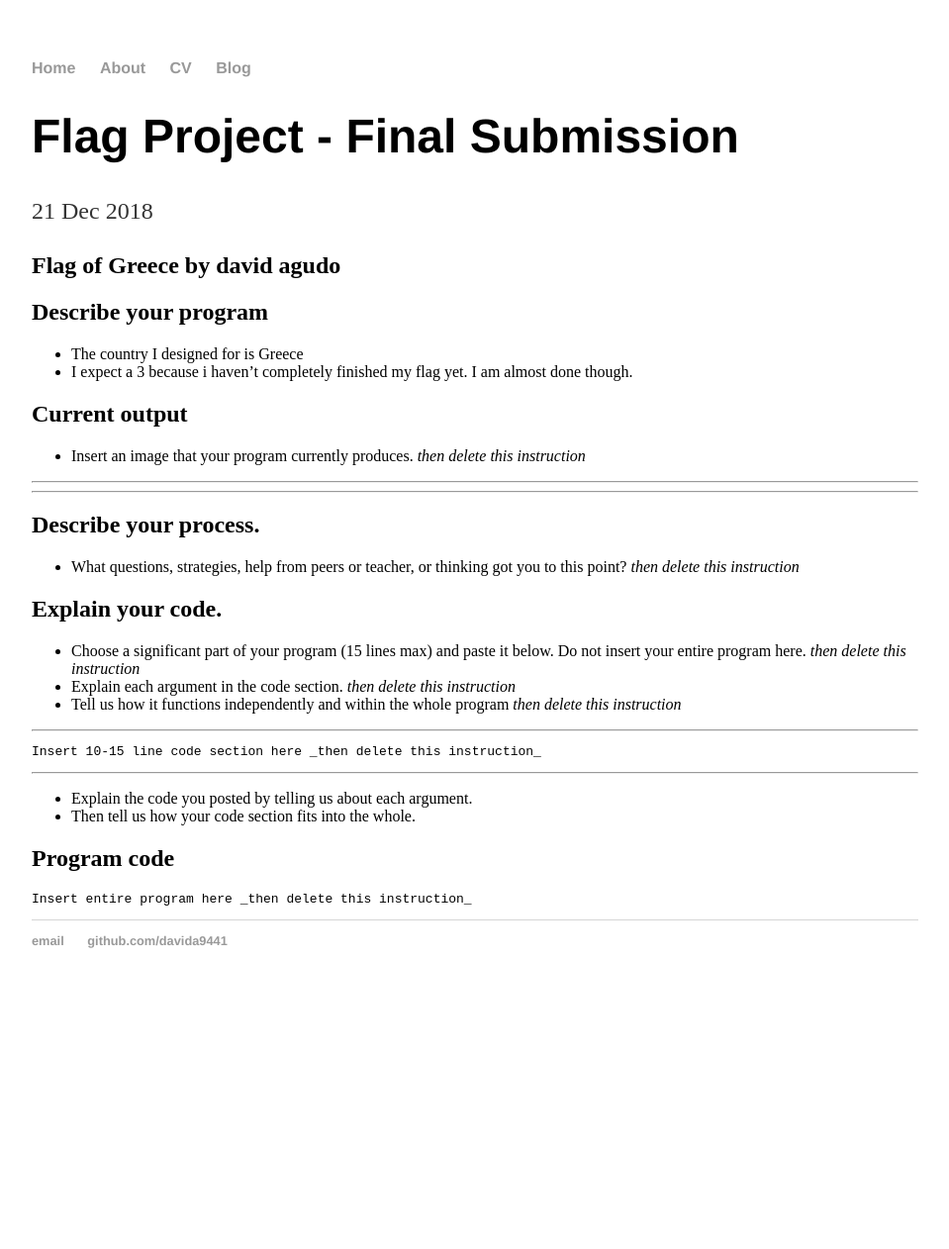
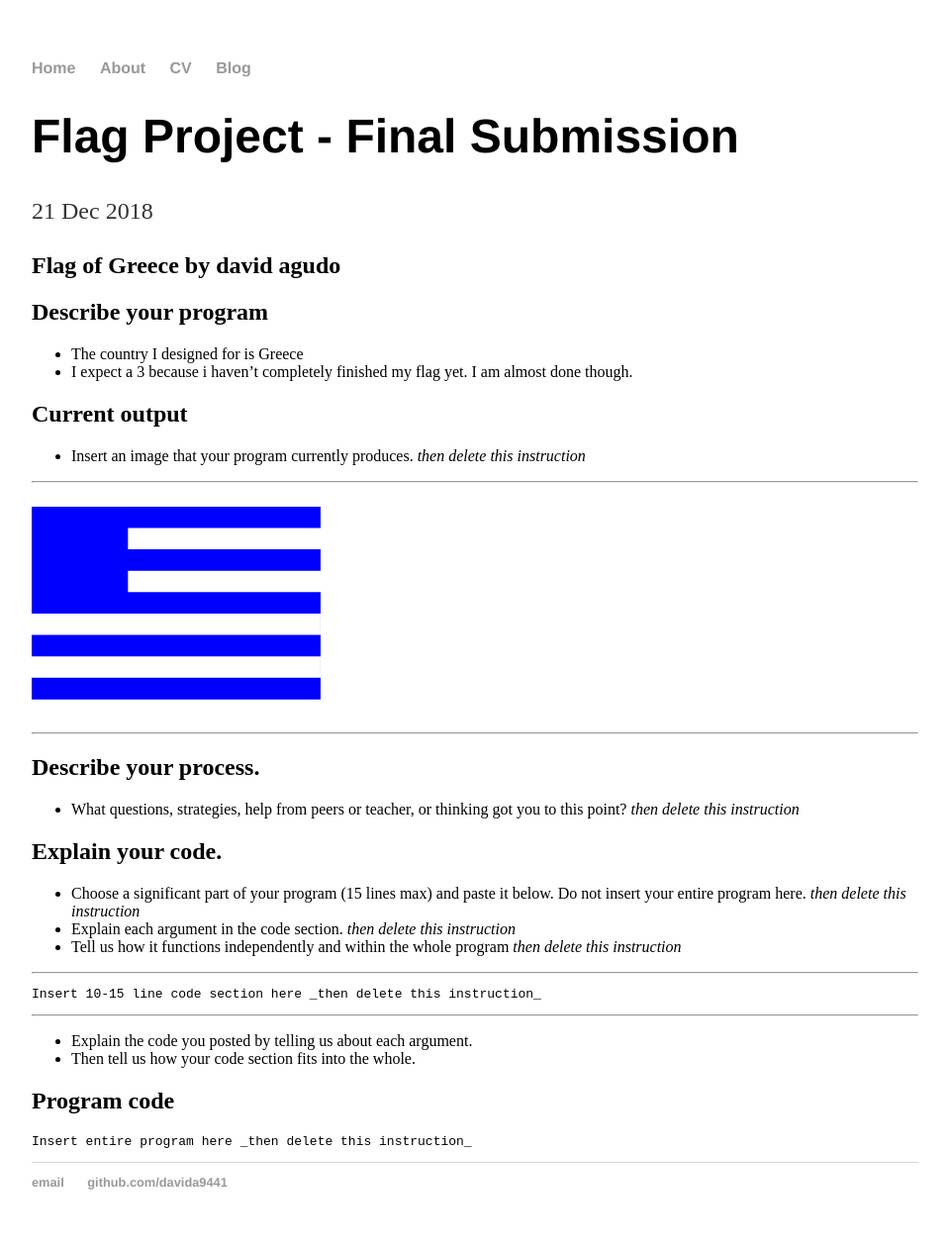
Before and after one commit to davida9441/davida9441.github.io, a Jekyll site: the page built from _posts/2018-12-21-flag-project.md, in a window 1280 px wide. Shown: the whole page at 99% size, without its empty margins (160-1119 px from the left). Built offline with Jekyll 4.4.1, drawn with Linux system fonts in a browser that asks for light colours; before the commit the page ends 1018 px from its top, so only the background shows below that.

Commit message:
Update 2018-12-21-flag-project.md

```diff
--- a/_posts/2018-12-21-flag-project.md
+++ b/_posts/2018-12-21-flag-project.md
@@ -18,7 +18,7 @@ date: 2018-12-21
 
 
 * * *
-
+![Flag](/image/final-flag.png)
 * * *
 
 ## Describe your process.
```
